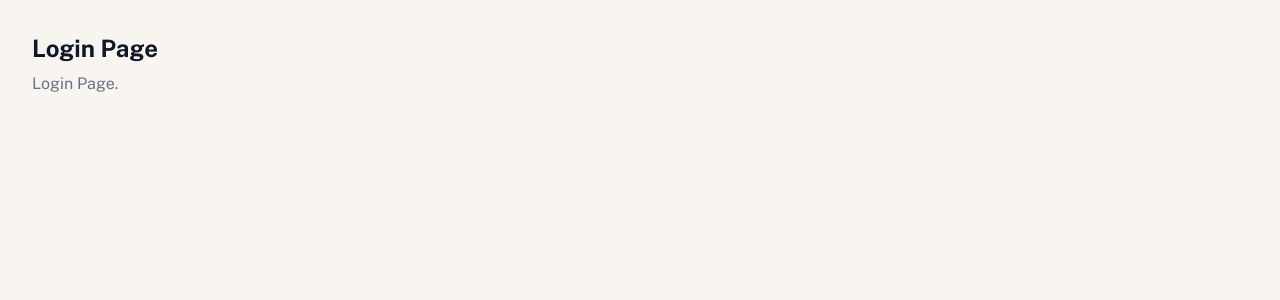
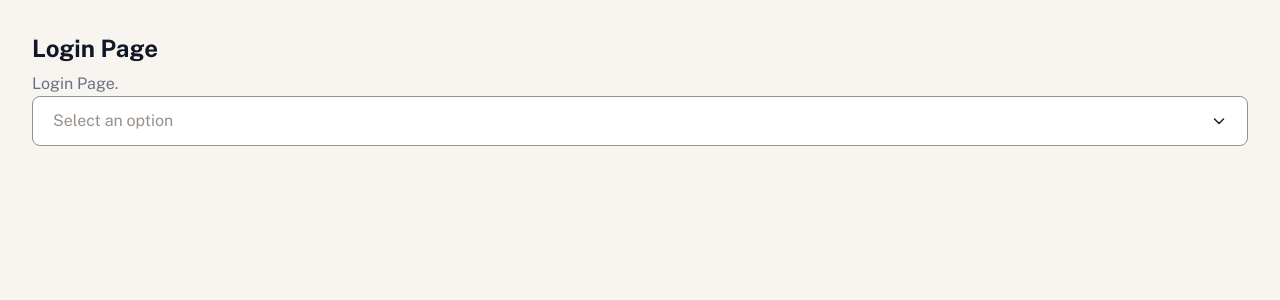
Before and after one commit to Nicolas0611/finance, a React (Vite) app: page /login in a window 1280 px wide. Shown: the top 300 px of the page. Built offline with nearby package versions, Linux system fonts and the light colour scheme.

Commit message:
Add InputSelect component with styles and integration in LoginPage; update CLAUDE documentation for context declaration

```diff
--- /dev/null
+++ b/src/components/InputSelect/InputSelect.styles.ts
@@ -0,0 +1,27 @@
+import { cn } from '@/utils/cn'
+
+interface RootStateProps {
+  isFocused: boolean
+  isHovered: boolean
+}
+
+export const inputSelectStyles = {
+  root: ({ isFocused, isHovered }: RootStateProps) =>
+    cn(
+      'relative flex items-center gap-4 w-full min-h-11',
+      'bg-surface border rounded-md',
+      'py-3 px-5 transition-colors',
+      isFocused
+        ? 'border-foreground'
+        : isHovered
+          ? 'border-secondary'
+          : 'border-on-beige',
+    ),
+  nativeSelect:
+    'absolute inset-0 w-full h-full opacity-0 z-10 cursor-pointer disabled:cursor-not-allowed',
+  content: 'flex flex-1 items-center gap-3 pointer-events-none min-w-0',
+  colorTag: 'w-4 h-4 rounded-full shrink-0',
+  prefix: 'shrink-0 text-preset-6 text-on-beige',
+  displayText: 'flex-1 text-preset-6 truncate',
+  icon: 'shrink-0 pointer-events-none text-foreground',
+}
--- /dev/null
+++ b/src/components/InputSelect/InputSelect.tsx
@@ -0,0 +1,110 @@
+import { useState } from 'react'
+import { cn } from '@/utils/cn'
+import { inputSelectStyles as cls } from './InputSelect.styles'
+
+export interface SelectOption {
+  value: string
+  label: string
+  color?: string
+}
+
+interface InputSelectProps {
+  options: SelectOption[]
+  value?: string
+  defaultValue?: string
+  onChange?: (value: string) => void
+  placeholder?: string
+  prefix?: string
+  showIcon?: boolean
+  id?: string
+  name?: string
+  disabled?: boolean
+  className?: string
+}
+
+const CaretDownIcon = () => (
+  <svg width="16" height="16" viewBox="0 0 16 16" fill="none" aria-hidden="true">
+    <path
+      d="M3.5 6L8 10.5L12.5 6"
+      stroke="currentColor"
+      strokeWidth="1.5"
+      strokeLinecap="round"
+      strokeLinejoin="round"
+    />
+  </svg>
+)
+
+const InputSelect = ({
+  options,
+  value,
+  defaultValue,
+  onChange,
+  placeholder = 'Select an option',
+  prefix,
+  showIcon = true,
+  id,
+  name,
+  disabled,
+  className,
+}: InputSelectProps) => {
+  const [isFocused, setIsFocused] = useState(false)
+  const [isHovered, setIsHovered] = useState(false)
+  const [internalValue, setInternalValue] = useState(defaultValue ?? '')
+
+  const currentValue = value !== undefined ? value : internalValue
+  const hasValue = currentValue !== ''
+  const selectedOption = options.find(o => o.value === currentValue)
+
+  const handleChange = (e: React.ChangeEvent<HTMLSelectElement>) => {
+    if (value === undefined) setInternalValue(e.target.value)
+    onChange?.(e.target.value)
+  }
+
+  return (
+    <div
+      className={cn(cls.root({ isFocused, isHovered }), className)}
+      onMouseEnter={() => !disabled && setIsHovered(true)}
+      onMouseLeave={() => setIsHovered(false)}
+    >
+      <select
+        id={id}
+        name={name}
+        value={currentValue}
+        onChange={handleChange}
+        onFocus={() => setIsFocused(true)}
+        onBlur={() => setIsFocused(false)}
+        disabled={disabled}
+        aria-label={placeholder}
+        className={cls.nativeSelect}
+
+      >
+        <option value="" disabled>
+          {placeholder}
+        </option>
+        {options.map(o => (
+          <option key={o.value} value={o.value}>
+            {o.label}
+          </option>
+        ))}
+      </select>
+
+      <div className={cls.content}>
+        {selectedOption?.color && (
+          <span className={cn(cls.colorTag, selectedOption.color)} aria-hidden="true" />
+        )}
+        {prefix && <span className={cls.prefix}>{prefix}</span>}
+        <span className={cn(cls.displayText, hasValue ? 'text-foreground' : 'text-on-beige')}>
+          {hasValue ? selectedOption?.label : placeholder}
+        </span>
+      </div>
+
+      {showIcon && (
+        <span className={cls.icon} aria-hidden="true">
+          <CaretDownIcon />
+        </span>
+      )}
+    </div>
+  )
+}
+
+export default InputSelect
--- /dev/null
+++ b/src/components/index.ts
@@ -0,0 +1,4 @@
+export { ErrorBoundary } from './ErrorBoundary'
+export { LoadingSpinner } from './LoadingSpinner'
+export { default as InputSelect } from './InputSelect/InputSelect'
+export type { SelectOption } from './InputSelect/InputSelect'
--- a/src/pages/login/LoginPage.tsx
+++ b/src/pages/login/LoginPage.tsx
@@ -1,7 +1,10 @@
- const LoginPage = () => (
+import { InputSelect } from "@/components";
+
+export const LoginPage = () => (
     <div className="p-8">
       <h1 className="text-2xl font-bold text-gray-900 mb-2">Login Page</h1>
       <p className="text-gray-500">Login Page.</p>
+      <InputSelect options={[{ value: '1', label: 'Option 1' }, { value: '2', label: 'Option 2' }]} />
     </div>
   );
 export default LoginPage;
```
Also changed, not shown: .claude/agents/component-builder.md, .claude/agents/feature-builder.md.
